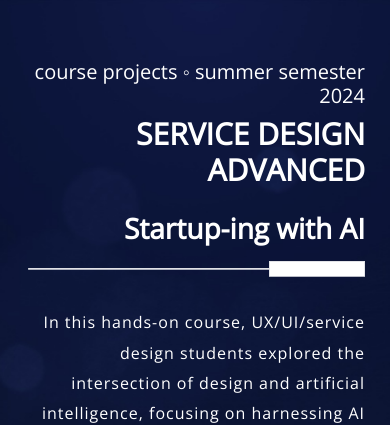
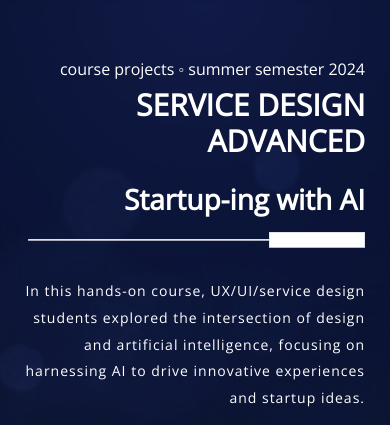
Before and after one commit to coftob/Service-Design-Advenced-Werkschau-page, a plain HTML site: page index.html in a window 390 px wide. Shown: the top 425 px of the page. Drawn offline with nearby package versions, Linux system fonts and the light colour scheme.

Commit message:
Add files via upload

```diff
--- a/css/tooplate-style.css
+++ b/css/tooplate-style.css
@@ -407,9 +407,16 @@ p:last-child {
     justify-content: right;
     width: 600px;
   }
+
 }
 
 @media (max-width: 767px) {
+  h3 {
+    font-size: 16px;
+  }
+  body {
+    font-size: 14px;
+  }
   .container {
     max-width: 450px;
   }
```
